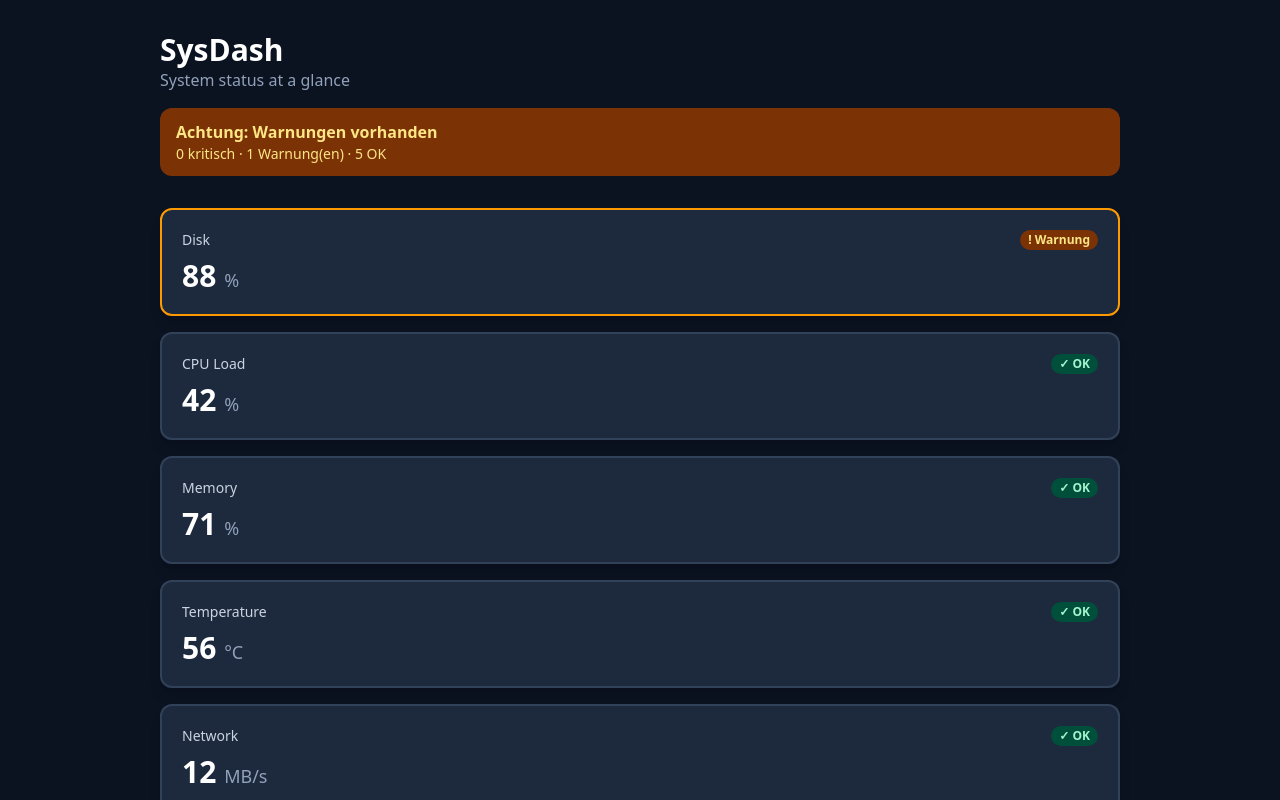
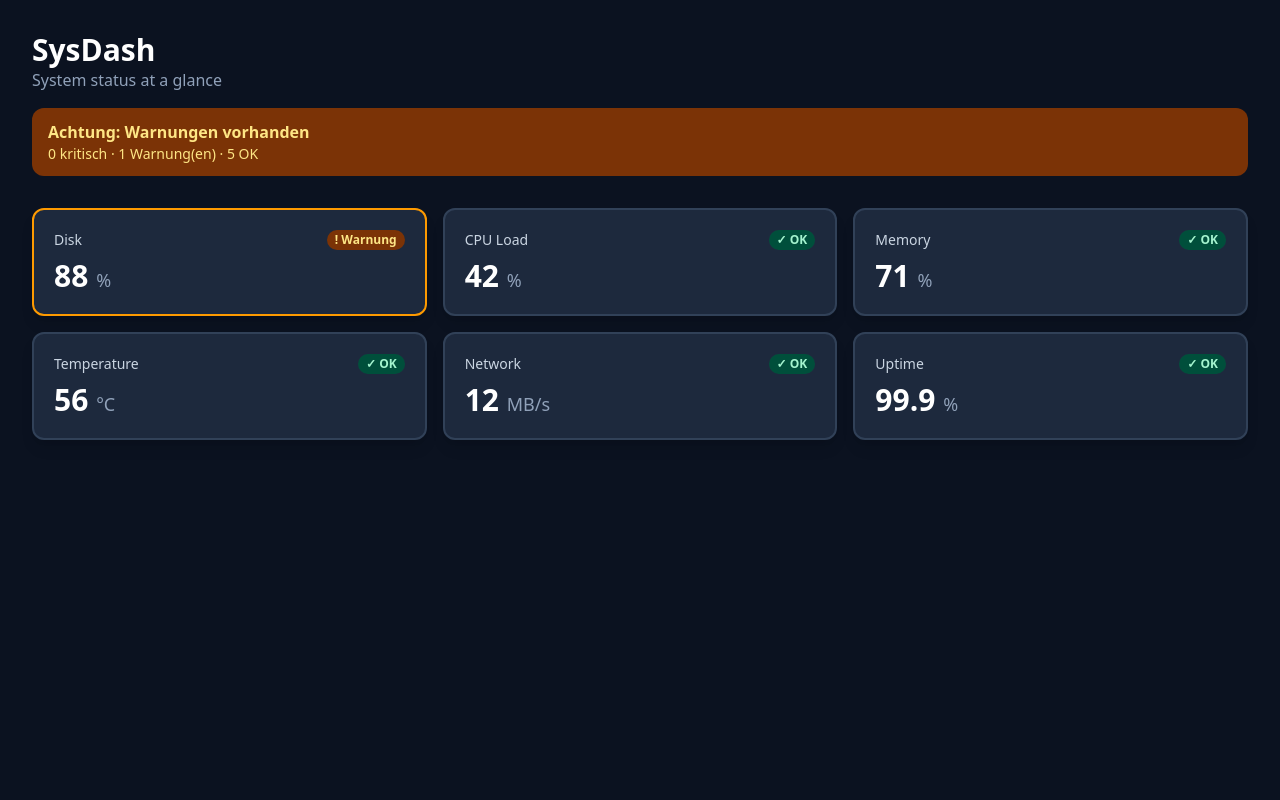
Before and after one commit to ChrisBetschart/sysdash, a Next.js app: page / in a window 1280 px wide. Shown: the top 800 px of the page. Built offline with nearby package versions, Linux system fonts and the light colour scheme.

Commit message:
Make tile grid responsive

```diff
--- a/app/page.tsx
+++ b/app/page.tsx
@@ -12,10 +12,10 @@ export default function Home() {
     .sort((a, b) => compareBySeverity(a.status, b.status));
 
   return (
-    <main className="mx-auto max-w-5xl p-8">
+    <main className="mx-auto max-w-7xl p-4 sm:p-8">
       <Header statuses={rows.map((r) => r.status)} />
 
-      <section className="grid grid-cols-1 gap-4">
+      <section className="grid grid-cols-1 gap-4 md:grid-cols-2 xl:grid-cols-3">
         {rows.map((s) => (
           <Tile key={s.id} title={s.title} value={s.value} unit={s.unit} status={s.status} />
         ))}
```
